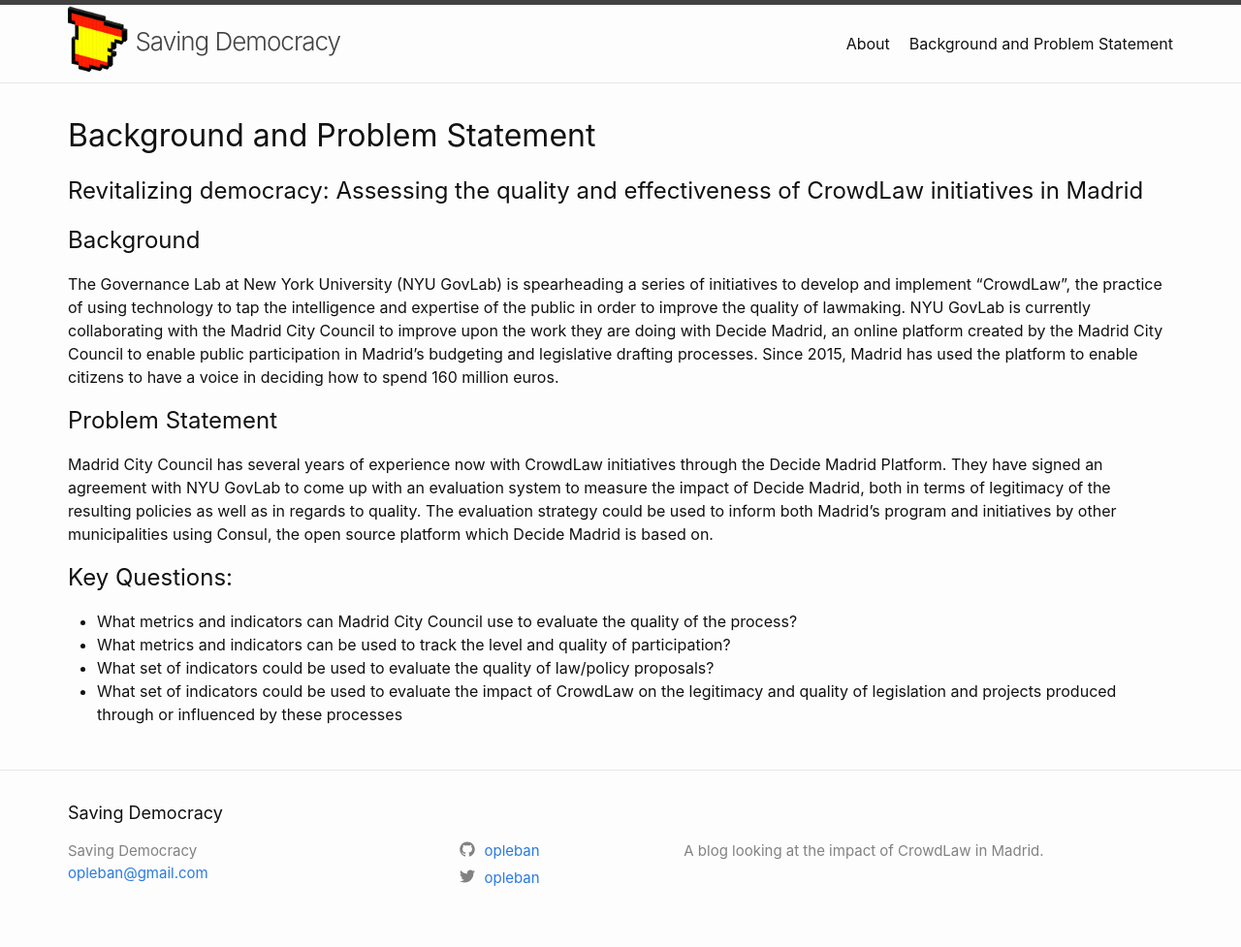
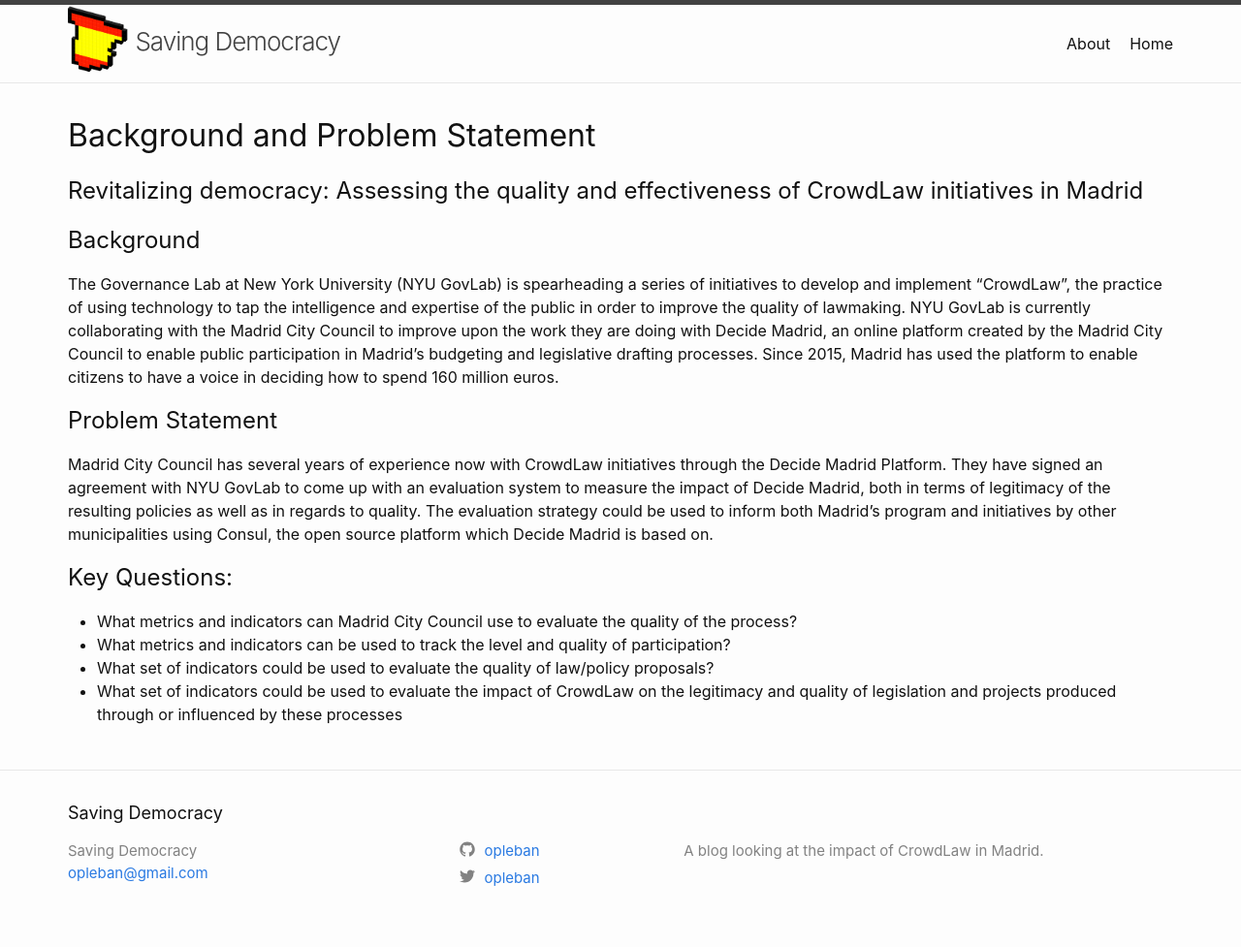
Before and after one commit to opleban/saving-democracy-pae, a Jekyll site: the page built from index.md, in a window 1280 px wide. Shown: the whole page at 97% size. Built offline with Jekyll 4.4.1, drawn with Linux system fonts in a browser that asks for light colours; our own code applies the rules of GitHub Pages for plain Markdown files.

Commit message:
Adds title to home page

```diff
--- a/_includes/header.html
+++ b/_includes/header.html
@@ -23,7 +23,7 @@
           {%- for path in page_paths -%}
             {%- assign my_page = site.pages | where: "path", path | first -%}
             {%- if my_page.title -%}
-            <a class="page-link" href="{{ my_page.url | relative_url }}">{{ my_page.title | escape }}</a>
+            <a class="page-link" href="{{ my_page.url | relative_url }}">{{ my_page.title | Saving Democracy }}</a>
             {%- endif -%}
           {%- endfor -%}
         </div>
--- a/index.md
+++ b/index.md
@@ -3,6 +3,7 @@
 # To modify the layout, see https://jekyllrb.com/docs/themes/#overriding-theme-defaults
 
 layout: home
+title: Home
 ---
 
 # Background and Problem Statement
```
